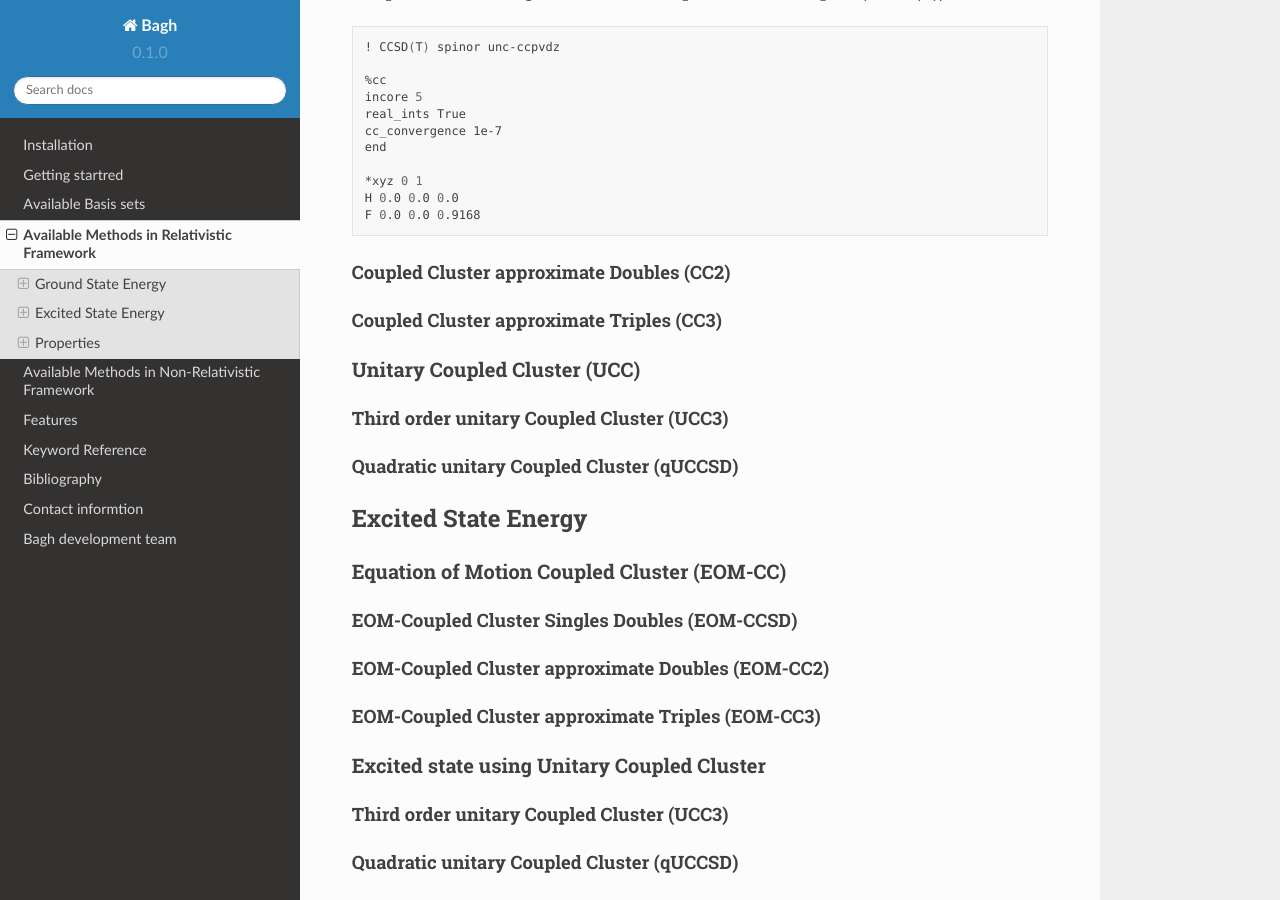
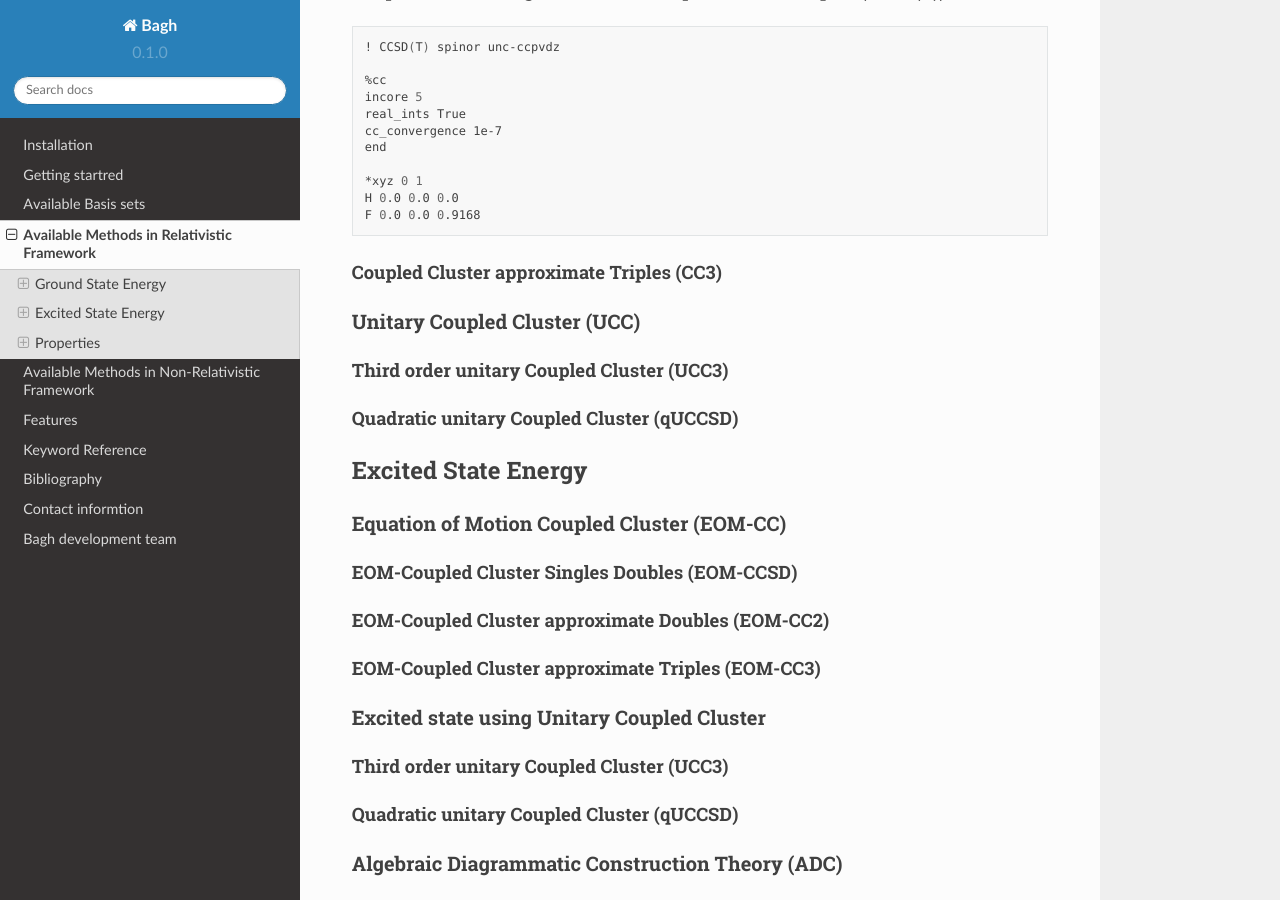
Before and after one commit to achintya007/bagh_doc, a Sphinx documentation site: the page built from docs/source/methods_relativistic.rst, in a window 1280 px wide and 900 px high, scrolled down 615 px. Built offline with Sphinx 7.4.7 and the Read the Docs theme 2.0.0, drawn with Linux system fonts in a browser that asks for light colours; some of the changed lines change nothing that is shown.

Commit message:
Update methods_relativistic.rst

```diff
--- a/docs/source/methods_relativistic.rst
+++ b/docs/source/methods_relativistic.rst
@@ -49,9 +49,9 @@
     -----------------------------------------------
     Not Implemented
 
-
-Coupled Cluster approximate Doubles (CC2)
------------------------------------------
+.. only:: comment
+   Coupled Cluster approximate Doubles (CC2)
+   -----------------------------------------
 Coupled Cluster approximate Triples (CC3)
 ----------------------------------------
 
```
